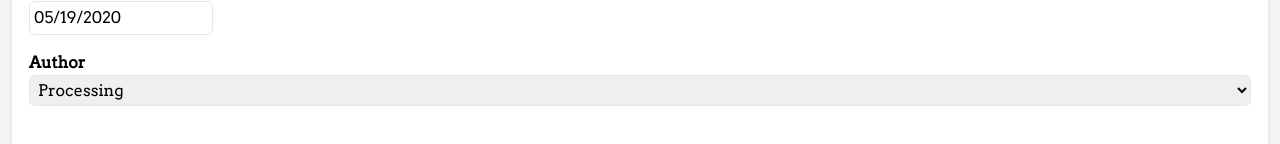
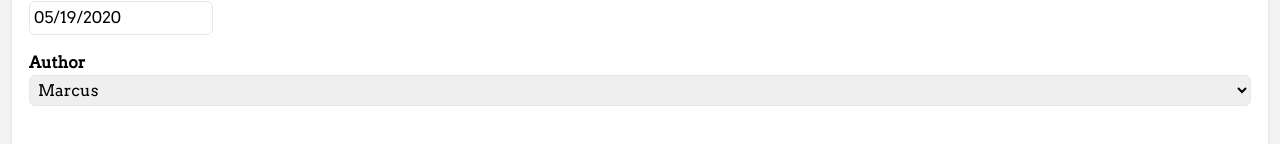
Before and after one commit to mrodrigues95/pick-up, a React (Create React App) app: page /deploy in a window 1280 px wide. Shown: the part 384-528 px from the top of the page. Built offline with nearby package versions, Linux system fonts and the light colour scheme.

Commit message:
Select component now takes dynamic data

```diff
--- a/src/components/Deploy/Deploy.js
+++ b/src/components/Deploy/Deploy.js
@@ -12,6 +12,9 @@ import ReactDatePicker from 'react-datepicker';
 const Deploy = () => {
   const [startDate, setStartDate] = useState(new Date());
 
+  const orderStatus = ['Processing', 'Quality Check', 'Ready'];
+  const employeeNames = ['Marcus', 'Joe', 'Jack'];
+
   return (
     <Layout>
       <Navigation />
@@ -25,7 +28,7 @@ const Deploy = () => {
         <label className="font-semibold mt-4">
           Current Status
           <div>
-            <Select />
+            <Select options={orderStatus} />
           </div>
         </label>
         <label className="font-semibold mt-4">
@@ -35,14 +38,14 @@ const Deploy = () => {
               className="w-full border rounded-md p-1"
               showPopperArrow={false}
               selected={startDate}
-              onChange={date => setStartDate(date)}
+              onChange={(date) => setStartDate(date)}
             />
           </div>
         </label>
         <label className="font-semibold mt-4 mb-10">
           Author
           <div>
-            <Select />
+            <Select options={employeeNames} />
           </div>
         </label>
         <Button>Track</Button>
--- a/src/components/UI/Select.js
+++ b/src/components/UI/Select.js
@@ -1,11 +1,14 @@
 import React from 'react';
 
-const Select = () => {
+const Select = (props) => {
   return (
     <select className="w-full border rounded-md p-1">
-      <option value="processing">Processing</option>
-      <option value="qc">Quality Check</option>
-      <option value="ready">Ready</option>
+      {props.options &&
+        props.options.map((name, index) => (
+          <option key={index} value={name}>
+            {name}
+          </option>
+        ))}
     </select>
   );
 };
```
